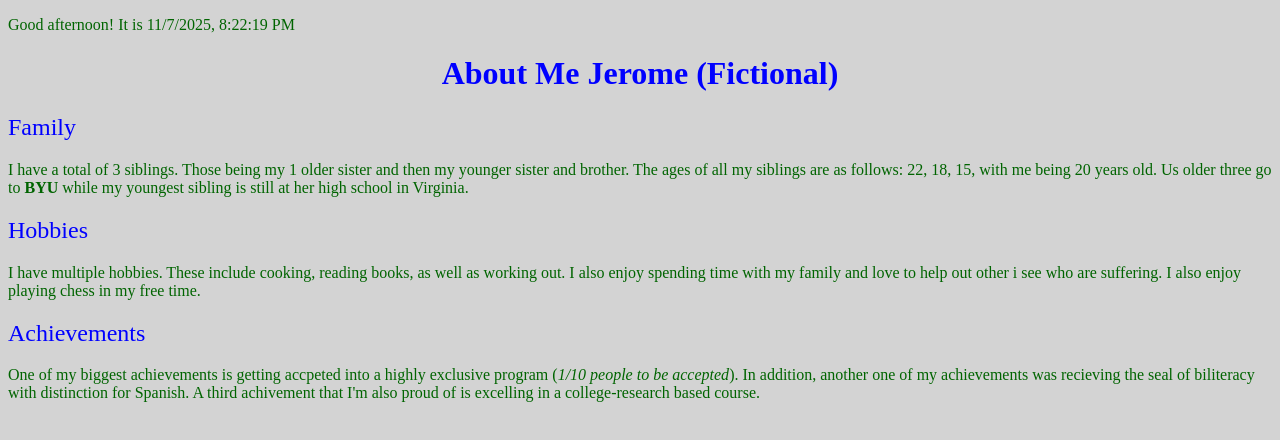
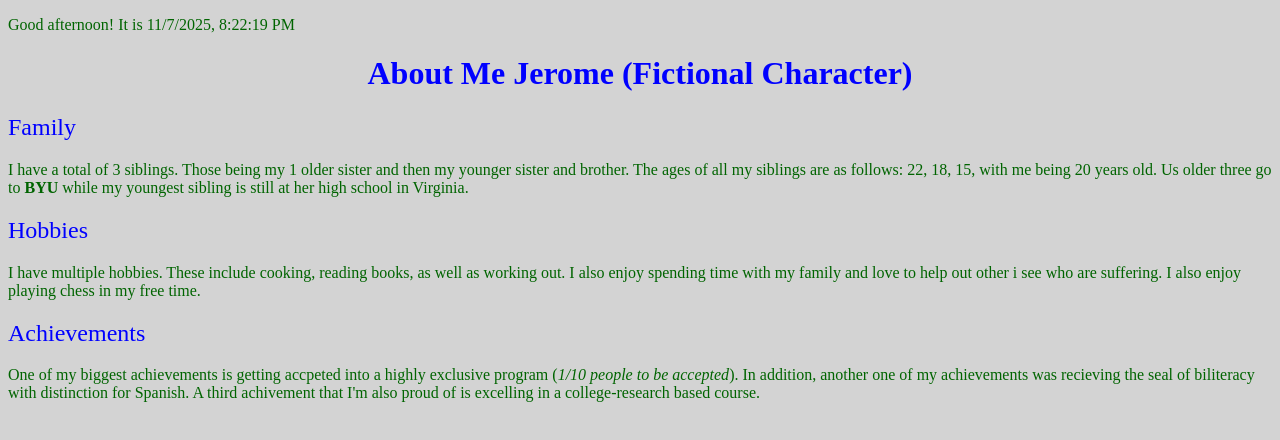
Before and after one commit to wesb314/about-me-page, a plain HTML site: page index.html in a window 1280 px wide. Drawn offline with Linux system fonts and the light colour scheme.

Commit message:
Update index.html

```diff
--- a/index.html
+++ b/index.html
@@ -9,7 +9,7 @@
 document.write((new Date().getHours() < 12) ? "Good morning! It is " + new Date().toLocaleString() :
 "Good afternoon! It is " + new Date().toLocaleString())
 </script></p>
-<h1>About Me Jerome (Fictional)</h1>
+<h1>About Me Jerome (Fictional Character)</h1>
 <h2>Family</h2>
 <p> I have a total of 3 siblings. Those being my 1 older sister and then my younger sister and brother.
     The ages of all my siblings are as follows: 22, 18, 15, with me being 20 years old. Us older three go
```
